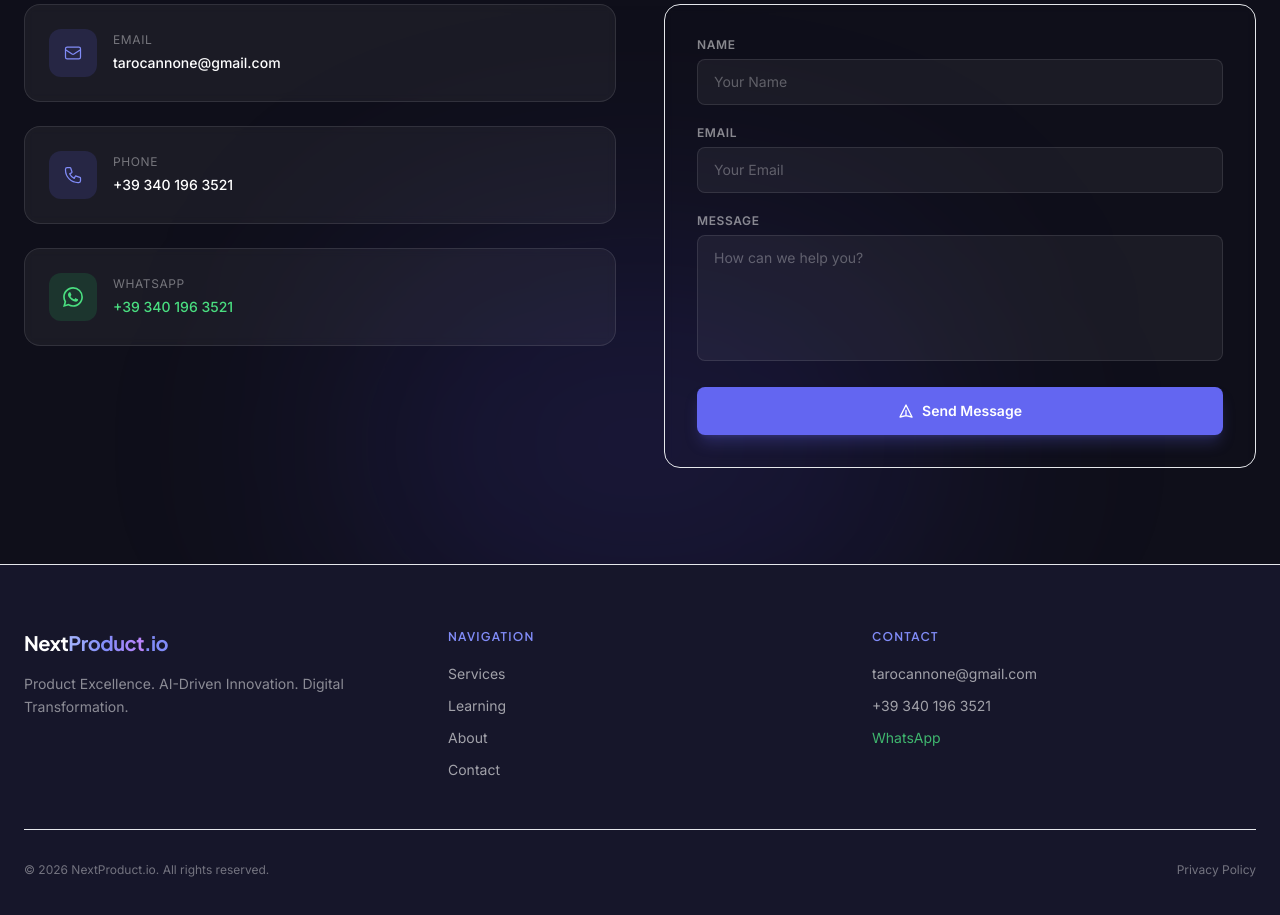
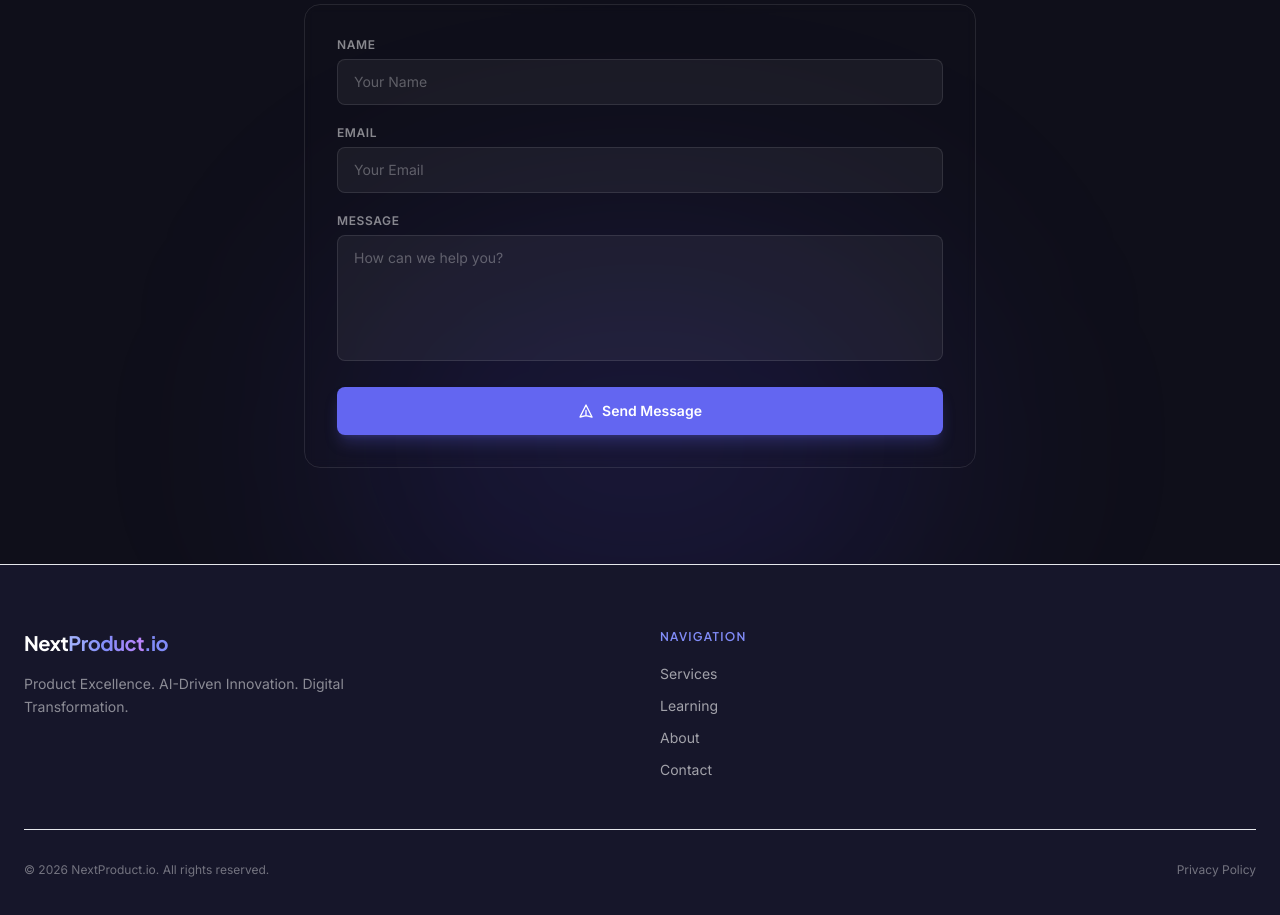
Before and after one commit to pentastarv6/nextproduct-io, a Next.js app: page /en in a window 1280 px wide. Shown: the part 4880-5795 px from the top of the page. Built offline with nearby package versions, Linux system fonts and the light colour scheme.

Commit message:
Center contact form and remove direct contact details

```diff
--- a/src/components/layout/Footer.tsx
+++ b/src/components/layout/Footer.tsx
@@ -22,7 +22,7 @@ export default function Footer({ locale, t }: FooterProps) {
       aria-label="Site footer"
     >
       <div className="mx-auto max-w-7xl px-6">
-        <div className="grid grid-cols-1 gap-10 md:grid-cols-3">
+        <div className="grid grid-cols-1 gap-10 md:grid-cols-2">
           {/* Brand */}
           <div className="md:col-span-1">
             <Link
@@ -57,41 +57,6 @@ export default function Footer({ locale, t }: FooterProps) {
             </ul>
           </div>
 
-          {/* Contact */}
-          <div>
-            <h3 className="mb-4 text-xs font-semibold uppercase tracking-widest text-brand-400">
-              Contact
-            </h3>
-            <ul className="space-y-2">
-              <li>
-                <a
-                  href={`mailto:${t.contact.email}`}
-                  className="text-sm text-white/60 transition-colors hover:text-white"
-                >
-                  {t.contact.email}
-                </a>
-              </li>
-              <li>
-                <a
-                  href={`tel:${t.contact.phone.replace(/\s/g, '')}`}
-                  className="text-sm text-white/60 transition-colors hover:text-white"
-                >
-                  {t.contact.phone}
-                </a>
-              </li>
-              <li>
-                <a
-                  href={t.contact.whatsapp}
-                  target="_blank"
-                  rel="noopener noreferrer"
-                  className="text-sm text-green-400/80 transition-colors hover:text-green-400"
-                  aria-label={t.whatsapp.ariaLabel}
-                >
-                  WhatsApp
-                </a>
-              </li>
-            </ul>
-          </div>
         </div>
 
         <div className="mt-12 flex flex-col items-center justify-between gap-4 border-t border-white/8 pt-8 sm:flex-row">
--- a/src/components/sections/Contact.tsx
+++ b/src/components/sections/Contact.tsx
@@ -55,67 +55,11 @@ export default function Contact({ t }: ContactProps) {
           </p>
         </div>
 
-        <div className="grid grid-cols-1 gap-12 lg:grid-cols-2">
-          {/* Contact Info */}
-          <div className="space-y-6">
-            <div className="card flex items-center gap-4">
-              <div className="flex-shrink-0 h-12 w-12 rounded-xl bg-brand-500/15 flex items-center justify-center">
-                <svg className="h-5 w-5 text-brand-400" fill="none" viewBox="0 0 24 24" stroke="currentColor" aria-hidden="true">
-                  <path strokeLinecap="round" strokeLinejoin="round" strokeWidth={1.5} d="M3 8l7.89 5.26a2 2 0 002.22 0L21 8M5 19h14a2 2 0 002-2V7a2 2 0 00-2-2H5a2 2 0 00-2 2v10a2 2 0 002 2z" />
-                </svg>
-              </div>
-              <div>
-                <p className="text-xs text-white/40 uppercase tracking-wider mb-0.5">Email</p>
-                <a
-                  href={`mailto:${t.contact.email}`}
-                  className="text-sm font-medium text-white hover:text-brand-300 transition-colors"
-                >
-                  {t.contact.email}
-                </a>
-              </div>
-            </div>
-
-            <div className="card flex items-center gap-4">
-              <div className="flex-shrink-0 h-12 w-12 rounded-xl bg-brand-500/15 flex items-center justify-center">
-                <svg className="h-5 w-5 text-brand-400" fill="none" viewBox="0 0 24 24" stroke="currentColor" aria-hidden="true">
-                  <path strokeLinecap="round" strokeLinejoin="round" strokeWidth={1.5} d="M3 5a2 2 0 012-2h3.28a1 1 0 01.948.684l1.498 4.493a1 1 0 01-.502 1.21l-2.257 1.13a11.042 11.042 0 005.516 5.516l1.13-2.257a1 1 0 011.21-.502l4.493 1.498a1 1 0 01.684.949V19a2 2 0 01-2 2h-1C9.716 21 3 14.284 3 6V5z" />
-                </svg>
-              </div>
-              <div>
-                <p className="text-xs text-white/40 uppercase tracking-wider mb-0.5">Phone</p>
-                <a
-                  href={`tel:${t.contact.phone.replace(/\s/g, '')}`}
-                  className="text-sm font-medium text-white hover:text-brand-300 transition-colors"
-                >
-                  {t.contact.phone}
-                </a>
-              </div>
-            </div>
-
-            <div className="card flex items-center gap-4">
-              <div className="flex-shrink-0 h-12 w-12 rounded-xl bg-green-500/15 flex items-center justify-center">
-                <svg className="h-5 w-5 text-green-400" fill="currentColor" viewBox="0 0 24 24" aria-hidden="true">
-                  <path d="M17.472 14.382c-.297-.149-1.758-.867-2.03-.967-.273-.099-.471-.148-.67.15-.197.297-.767.966-.94 1.164-.173.199-.347.223-.644.075-.297-.15-1.255-.463-2.39-1.475-.883-.788-1.48-1.761-1.653-2.059-.173-.297-.018-.458.13-.606.134-.133.298-.347.446-.52.149-.174.198-.298.298-.497.099-.198.05-.371-.025-.52-.075-.149-.669-1.612-.916-2.207-.242-.579-.487-.5-.669-.51-.173-.008-.371-.01-.57-.01-.198 0-.52.074-.792.372-.272.297-1.04 1.016-1.04 2.479 0 1.462 1.065 2.875 1.213 3.074.149.198 2.096 3.2 5.077 4.487.709.306 1.262.489 1.694.625.712.227 1.36.195 1.871.118.571-.085 1.758-.719 2.006-1.413.248-.694.248-1.289.173-1.413-.074-.124-.272-.198-.57-.347m-5.421 7.403h-.004a9.87 9.87 0 01-5.031-1.378l-.361-.214-3.741.982.998-3.648-.235-.374a9.86 9.86 0 01-1.51-5.26c.001-5.45 4.436-9.884 9.888-9.884 2.64 0 5.122 1.03 6.988 2.898a9.825 9.825 0 012.893 6.994c-.003 5.45-4.437 9.884-9.885 9.884m8.413-18.297A11.815 11.815 0 0012.05 0C5.495 0 .16 5.335.157 11.892c0 2.096.547 4.142 1.588 5.945L.057 24l6.305-1.654a11.882 11.882 0 005.683 1.448h.005c6.554 0 11.89-5.335 11.893-11.893a11.821 11.821 0 00-3.48-8.413z" />
-                </svg>
-              </div>
-              <div>
-                <p className="text-xs text-white/40 uppercase tracking-wider mb-0.5">WhatsApp</p>
-                <a
-                  href={t.contact.whatsapp}
-                  target="_blank"
-                  rel="noopener noreferrer"
-                  className="text-sm font-medium text-green-400 hover:text-green-300 transition-colors"
-                >
-                  {t.contact.phone}
-                </a>
-              </div>
-            </div>
-          </div>
-
+        <div className="mx-auto max-w-2xl">
           {/* Contact Form */}
           <form
             onSubmit={handleSubmit}
-            className="rounded-2xl border border-white/8 bg-white/4 p-8 backdrop-blur-sm"
+            className="rounded-2xl border border-white/10 bg-white/4 p-8 backdrop-blur-sm"
             aria-label="Contact form"
             noValidate
           >
```
